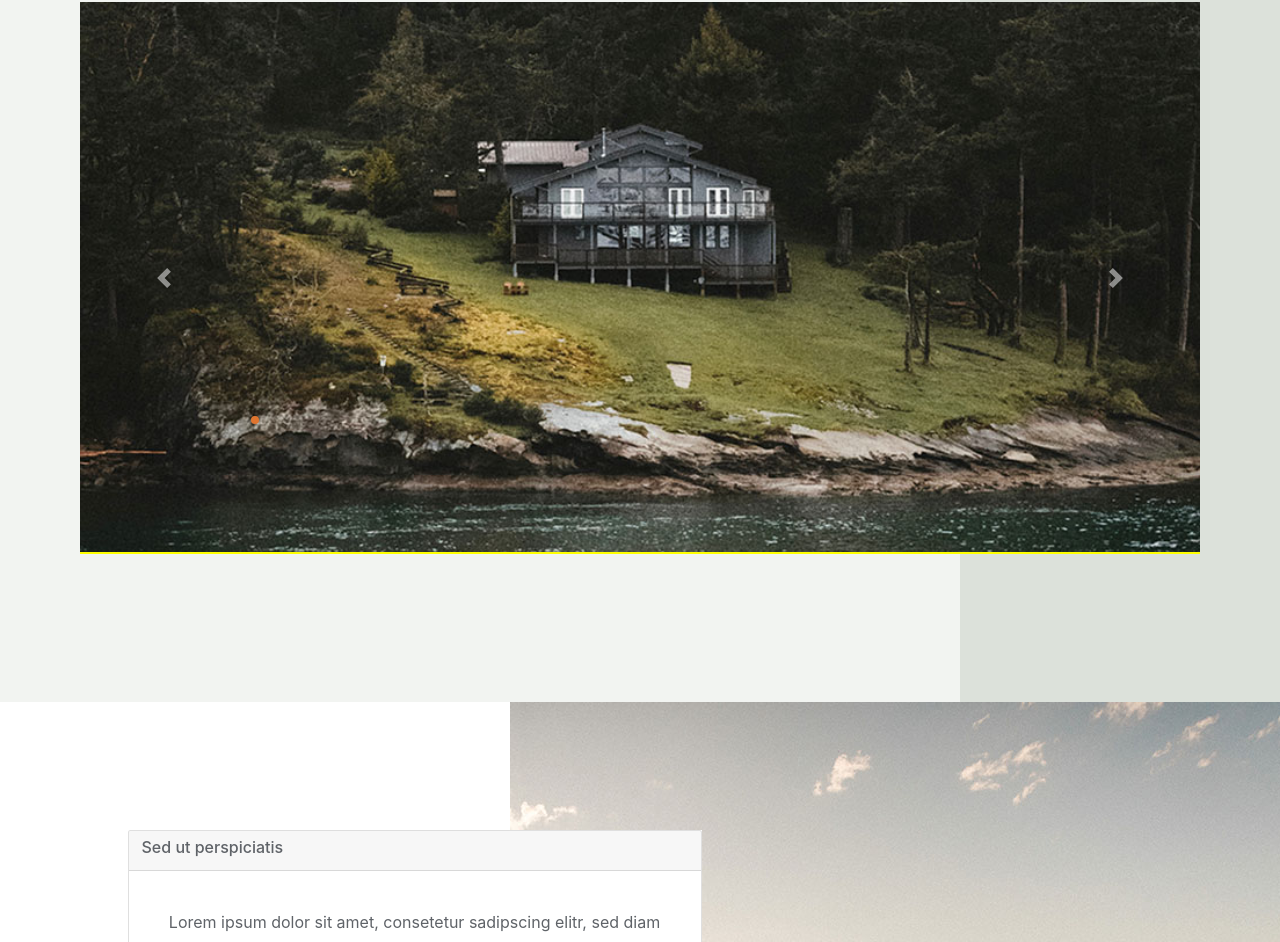
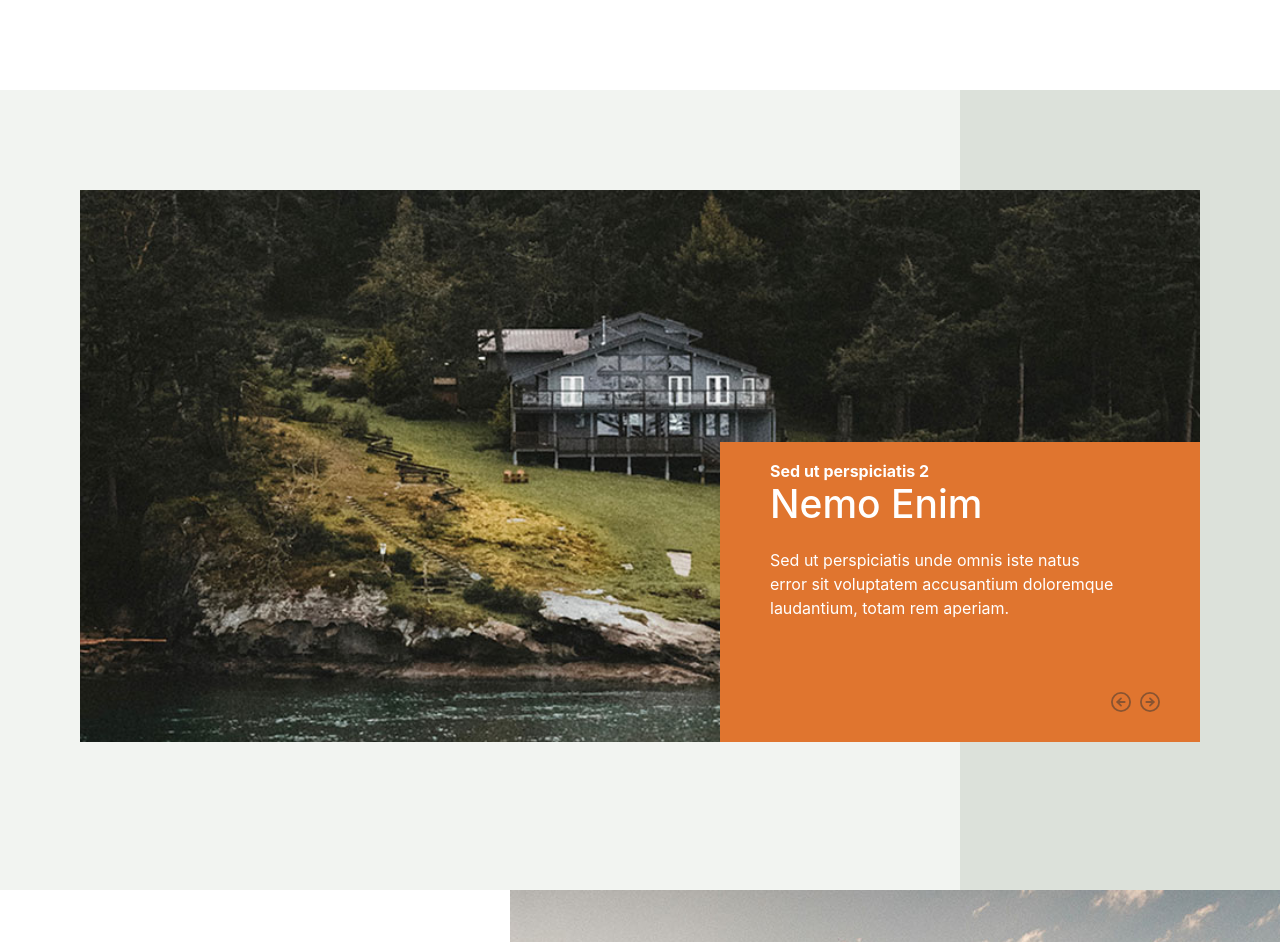
Before and after one commit to macu-dev/25wattsLanding, a React (Create React App) app in the folder landing-page/: page / in a window 1280 px wide. Shown: the part 1738-2680 px from the top of the page. Built offline with nearby package versions, Linux system fonts and the light colour scheme.

Commit message:
se termino el slider de products

```diff
--- a/landing-page/src/components/Products/Products.js
+++ b/landing-page/src/components/Products/Products.js
@@ -1,50 +1,42 @@
 import React from 'react';
 import Carousel from 'react-bootstrap/Carousel';
+
 
 const Products = () =>{
     return (
         <section id="products" className="section section-products">
 
-            <Carousel className="products-content">
-                <div className="products-content-cards">
+           <div className="products-content">
+
+
+            <Carousel className="products-content-cards">
                     <Carousel.Item>
-                    <img
-                        className="d-block w-100"
-                        src="holder.js/800x400?text=First slidebg=373940"
-                        alt="First slide"
-                    />
                         <Carousel.Caption>
-                            <h3>Sed ut perspiciatis</h3>
+                            <h3>Sed ut perspiciatis 1</h3>
                             <h2>Nemo Enim</h2>
                             <p>Sed ut perspiciatis unde omnis iste natus error sit voluptatem accusantium doloremque laudantium, totam rem aperiam.</p>
                         </Carousel.Caption>
                     </Carousel.Item>
                     <Carousel.Item>
-                        <img
-                        className="d-block w-100"
-                        src="holder.js/800x400?text=Second slidebg=282c34"
-                        alt="Second slide"
-                        />
+
                         <Carousel.Caption>
-                            <h3>Sed ut perspiciatis</h3>
+                            <h3>Sed ut perspiciatis 2</h3>
                             <h2>Nemo Enim</h2>
                             <p>Sed ut perspiciatis unde omnis iste natus error sit voluptatem accusantium doloremque laudantium, totam rem aperiam.</p>
                         </Carousel.Caption>
                     </Carousel.Item>
                     <Carousel.Item>
-                        <img
-                        className="d-block w-100"
-                        src="holder.js/800x400?text=Second slidebg=282c34"
-                        alt="Second slide"
-                        />
+
                         <Carousel.Caption>
-                            <h3>Sed ut perspiciatis</h3>
+                            <h3>Sed ut perspiciatis 3</h3>
                             <h2>Nemo Enim</h2>
                             <p>Sed ut perspiciatis unde omnis iste natus error sit voluptatem accusantium doloremque laudantium, totam rem aperiam.</p>
                         </Carousel.Caption>
                     </Carousel.Item>
-                </div>
             </Carousel>
+           </div>
+
+
 
         </section>
     )
--- a/landing-page/src/components/Products/styles.scss
+++ b/landing-page/src/components/Products/styles.scss
@@ -1,8 +1,9 @@
 /*Products ************************************************************************************ */
+/*
 .d-none {
     display: none !important;
-    /* */
-}
+
+}*/
 
 .section {
   height: 100vh;
@@ -31,10 +32,72 @@
   position: relative;
 }
 .products-content-cards {
-  border: 1px solid yellow;
-  height: 80%;
+  height:300px;
   position: relative;
-  width: 2000px;
+  width: 480px;
+  background-color:#E0752F;
 }
 
+.carousel-indicators li{
+  display: none;
+}
+
+.carousel-control-prev{
+ margin-left: 390px;
+ margin-top: 220px;
+ z-index: 10;
+ width: 21px;
+
+}
+
+
+.carousel-control-next{
+  margin-top: 220px;
+  margin-right: 40px;
+  width: 21px;
+}
+
+.carousel-control-prev-icon{
+  background-image: url("../../assets/img/Icon feather-arrow-left-circle.svg");
+
+}
+
+.carousel-control-next-icon{
+  background-image: url("../../assets/img/Icon feather-arrow-right-circle.svg");
+}
+
+.carousel-indicators{
+  justify-content: right;
+  right: 75%;
+}
+
+.carousel-caption{
+  display: contents;
+
+}
+.carousel-caption h3{
+  margin: 0;
+  padding-bottom: 0;
+  font-size: 16px;
+  padding-left: 50px;
+  padding-top: 20px;
+}
+
+.carousel-caption h2{
+  margin-top: 0;
+  margin-bottom: 20px;
+  padding-top: 0;
+  font-size: 39px;
+  padding-left: 50px;
+}
+
+.carousel-caption p{
+  width: 400px;
+  font-size: 16px;
+  padding-left: 50px;
+}
+
+
+//import imageSlideProductsLeft from "../../assets/img/Icon feather-arrow-left-circle.svg";
+//import imageSlideProductsRight from "../../assets/img/Icon feather-arrow-right-circle.svg";
     /*Fin de products******************************************************************************/
```
